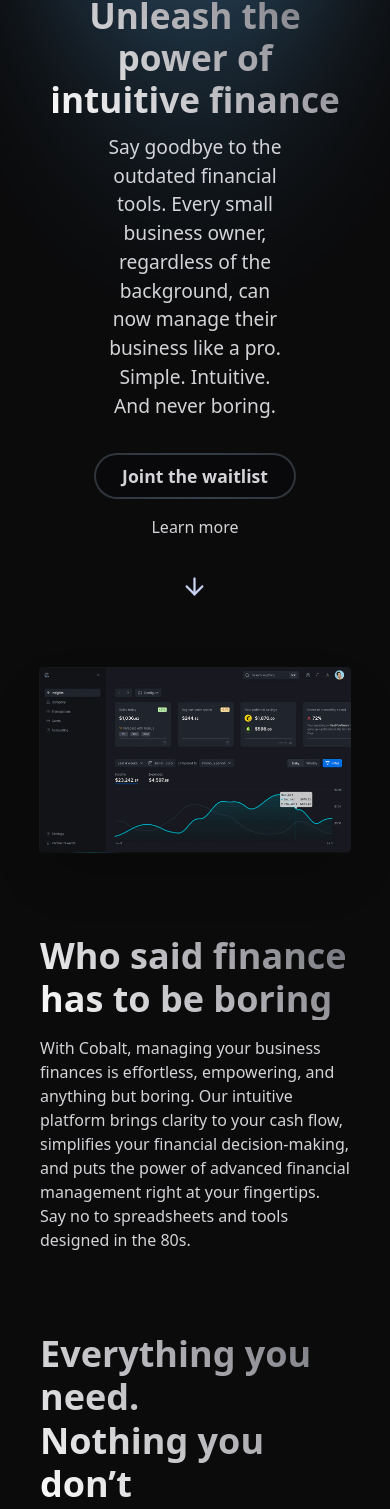
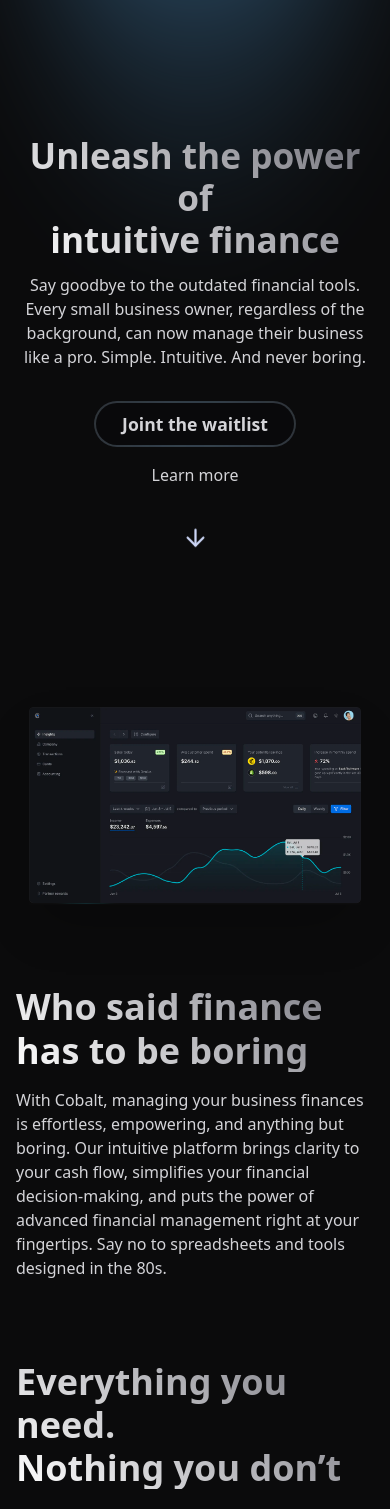
Before and after one commit to Iyanu456/cobalt_website, a Next.js app in the folder cobalt/: page / in a window 390 px wide. Shown: the part 118-1627 px from the top of the page. Built offline with nearby package versions, Linux system fonts and the light colour scheme.

Commit message:
Default commit message

```diff
--- a/cobalt/app/page.js
+++ b/cobalt/app/page.js
@@ -30,13 +30,13 @@ const cards = [
 export default function Home() {
   return (
     <>
-      <div className="text-center relative max-sm:min-h-[75vh] min-h-[70vh] max-w-[77vw] mx-auto flex flex-col justify-center  mt-[7em]">
+      <div className="text-center relative max-sm:min-h-[75vh] min-h-[100vh] md:min-h-[70vh] md:max-w-[77vw] sm:px-[1em] max-sm:px-[1em] mx-auto flex flex-col justify-center  md:mt-[7em] mt-[10em]">
         <div className="gradient-text">
           <h1 className="text-[2.8em] max-sm:text-[2.2em] md:text-[3.4em] lg:text-[4.4em] leading-[1.2em] text-center  font-bold">
             Unleash the power of {<br></br>}intuitive finance
           </h1>
         </div>
-        <p className="text-[1.2em] max-w-[60%] mx-auto text-center mt-3">
+        <p className="md:text-[1.2em] md:max-w-[60%] mx-auto text-center mt-3">
           Say goodbye to the outdated financial tools. Every small business
           owner, regardless of the background, can now manage their business
           like a pro. Simple. Intuitive. And never boring.
@@ -60,13 +60,13 @@ export default function Home() {
 
         <TiltImage
         imageUrl="screenshot.png"
-        imageClass="mx-auto max-w-[80vw] md:max-w-[72vw] shadow-2xl"
+        imageClass="mx-auto max-w-[85vw] md:max-w-[72vw] shadow-2xl"
         imageHeight={10000}
         imageWidth={10000}
         />
       </section>
 
-      <section className="grid place-items-center my-[5em] md:max-w-[78%] px-[2.5em] md:min-h-[40vh] mx-auto">
+      <section className="grid place-items-center my-[5em] md:max-w-[78%] px-[1em] md:min-h-[40vh] mx-auto">
         <div className="grid md:grid-cols-2 gap-4">
           <div className="gradient-text">
             <h2 className="text-4xl md:text-5xl font-bold md:max-w-[85%] leading-[1.2em]">
@@ -85,7 +85,7 @@ export default function Home() {
         </div>
       </section>
 
-      <section className="grid my-[4em] md:max-w-[78%] px-[2.5em] mx-auto">
+      <section className="grid my-[4em] md:max-w-[78%] px-[1em] mx-auto">
         <div className="">
           <div className="gradient-text">
             <h2 className="text-4xl md:text-5xl font-bold max-w-[100%] leading-[1.2em]">
@@ -101,7 +101,7 @@ export default function Home() {
         </div>
       </section>
 
-      <section className="grid md:max-w-[90%] lg:max-w-[78%] mb-[4em] px-[2.5em] mx-auto">
+      <section className="grid md:max-w-[90%] lg:max-w-[78%] mb-[4em] px-[1em] mx-auto">
         <div className="grid md:grid-cols-3 gap-[1.5em]">
           {cards.map(({ url, title, caption }, index) => (
             <TiltCard
@@ -147,7 +147,7 @@ export default function Home() {
         </div>
       </section>
 
-      <section className="grid mb-[4em] mt-[7em] md:max-w-[78%] px-[2.5em] mx-auto">
+      <section className="grid mb-[4em] mt-[7em] md:max-w-[78%] px-[1em] mx-auto">
         <div className="">
           <div className="gradient-text">
             <h2 className="text-4xl md:text-5xl font-bold max-w-[100%] leading-[1.2em]">
--- a/cobalt/components/Header.jsx
+++ b/cobalt/components/Header.jsx
@@ -12,7 +12,7 @@ export default function Header() {
 
             <div className="flex w-full justify-between py-5 absolute top-4 bottom-auto">
 
-                <Image src='/icon.svg' className="my-auto" height={90} width={90} alt="logo" />
+                <Image src='/Icon.svg' className="my-auto" height={90} width={90} alt="logo" />
                 <nav>
                     <ul className="md:flex gap-10 hidden">
                         <li className="my-auto font-semibold hover-btn"><Link href="/" >Blog</Link></li>
```
